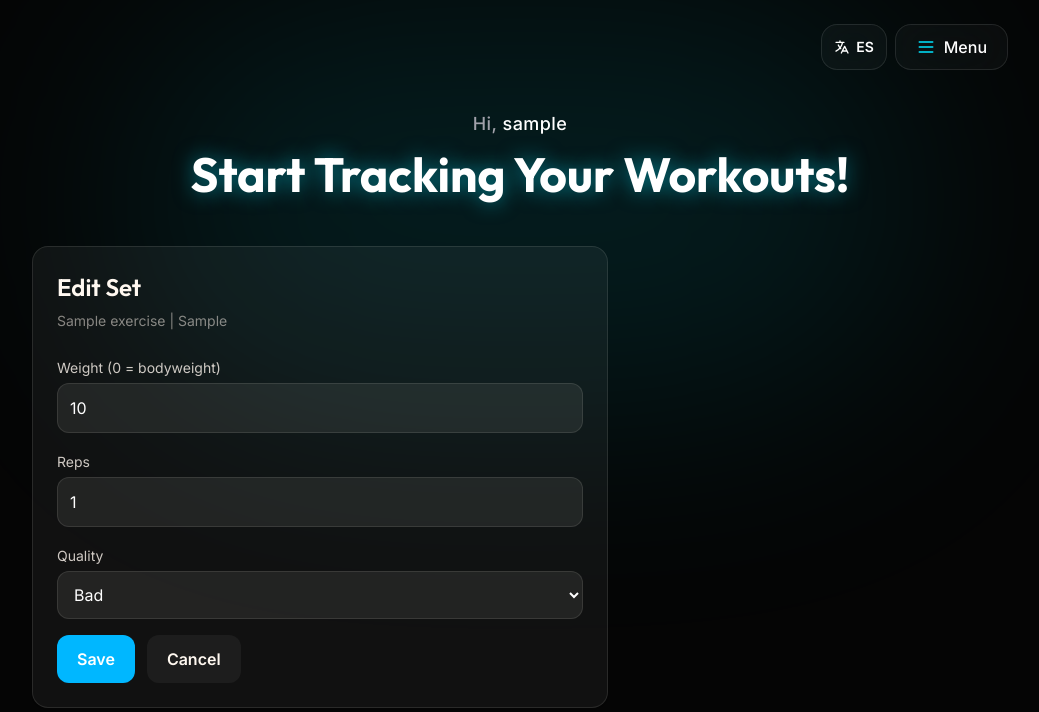
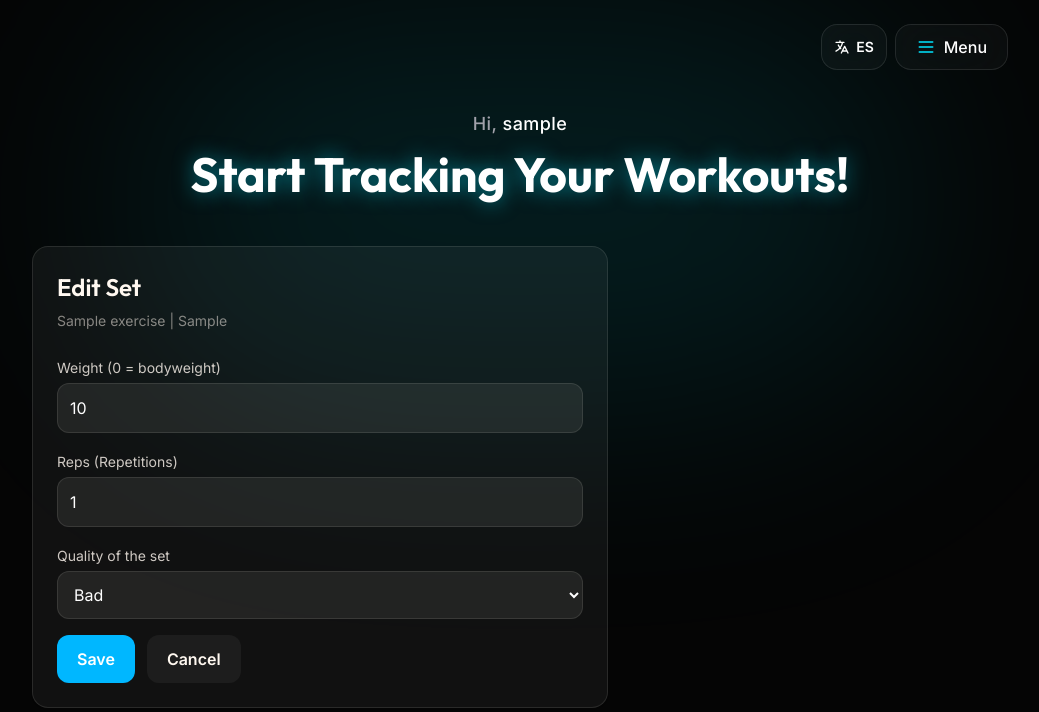
Before and after one commit to Gzeppe/workout-tracker, a Django app: page /sets/1/edit/ in a window 1280 px wide. Shown: the top 712 px of the page, without its empty margins (120-1159 px from the left). Run offline with Django 5.2, Linux system fonts and the light colour scheme; a user stored in the database is signed in; tables that the repository leaves empty hold one stand-in row (values such as "Sample post"); some libraries are stand-ins or nearby versions.

Commit message:
Update Reps and Quality field labels, add Spanish translations
Co-Authored-By: Claude Sonnet 4.6 <noreply@anthropic.com>

```diff
--- a/web/templates/base.html
+++ b/web/templates/base.html
@@ -282,8 +282,8 @@
       'Select an exercise…': 'Selecciona un ejercicio…',
       'Weight': 'Peso',
       '(0 = bodyweight)': '(0 = peso corporal)',
-      'Reps': 'Repeticiones',
-      'Quality': 'Calidad',
+      'Reps (Repetitions)': 'Repeticiones',
+      'Quality of the set': 'Calidad de la serie',
       'Logged Sets': 'Series registradas',
       'No sets logged yet': 'Aún no hay series registradas',
       'Add your first set below': 'Agrega tu primera serie abajo',
--- a/web/templates/edit_set.html
+++ b/web/templates/edit_set.html
@@ -18,14 +18,14 @@
       </label>
 
       <label class="block">
-        <span class="text-[#FFF8F0]/80 text-sm">Reps</span>
+        <span class="text-[#FFF8F0]/80 text-sm">Reps (Repetitions)</span>
         <input name="reps" type="number" min="0"
                value="{{ set.reps }}"
                class="w-full bg-[#FFF8F0]/[0.08] border border-[#FFF8F0]/10 rounded-xl p-3 mt-1" required />
       </label>
 
       <label class="block">
-        <span class="text-[#FFF8F0]/80 text-sm">Quality</span>
+        <span class="text-[#FFF8F0]/80 text-sm">Quality of the set</span>
         <select name="quality" class="w-full bg-[#FFF8F0]/[0.08] border border-[#FFF8F0]/10 rounded-xl p-3 mt-1" required>
           {% for q in qualities %}
             <option value="{{ q }}" {% if q == set.quality %}selected{% endif %}>
--- a/web/templates/workout/detail_weightlifting.html
+++ b/web/templates/workout/detail_weightlifting.html
@@ -160,7 +160,7 @@
 
         <!-- Reps stepper -->
         <label class="block">
-          <span class="text-[#FFF8F0]/80 text-sm">Reps</span>
+          <span class="text-[#FFF8F0]/80 text-sm">Reps (Repetitions)</span>
           <div class="flex items-center gap-2 mt-1">
             <button type="button" data-step="-1" data-target="reps"
               class="stepper-btn w-12 h-12 rounded-xl bg-[#FFF8F0]/10 hover:bg-[#FFF8F0]/20 text-[#FFF8F0] font-bold text-xl flex items-center justify-center transition-colors flex-shrink-0 select-none">−</button>
@@ -173,7 +173,7 @@
 
         <!-- Quality -->
         <label class="block">
-          <span class="text-[#FFF8F0]/80 text-sm">Quality</span>
+          <span class="text-[#FFF8F0]/80 text-sm">Quality of the set</span>
           <select id="quality-select" name="quality"
             class="w-full bg-[#FFF8F0]/[0.08] rounded-xl p-3 mt-1 border border-[#FFF8F0]/10 focus:border-[#00B7FF] focus:outline-none" required>
             {% for q in qualities %}
```
